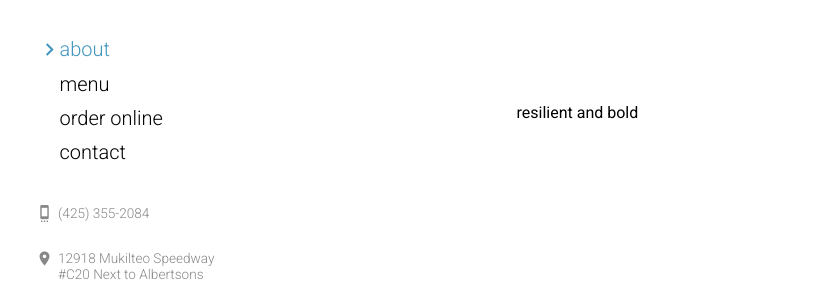
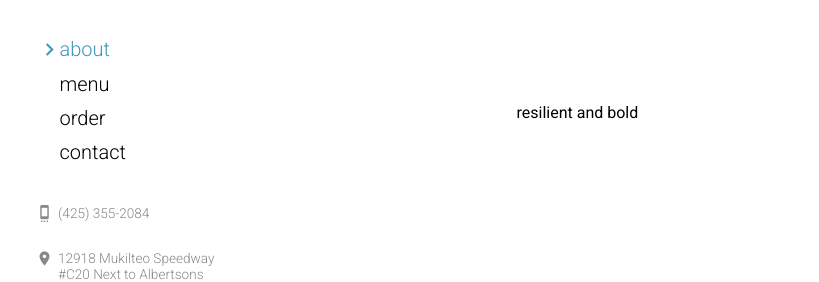
Before and after one commit to hanriver/site, a Jekyll site: the page built from index.html, in a window 1280 px wide. Shown: the part 176-458 px from the top of the page, without its empty margins (133-952 px from the left). Built offline with Jekyll 4.4.1, drawn with Linux system fonts in a browser that asks for light colours.

Commit message:
Update README, shorten 'order online' to just 'order'

```diff
--- a/_data/nav.yaml
+++ b/_data/nav.yaml
@@ -7,8 +7,8 @@ root:
     title: Menu
     url: /menu.html
 
-  - id: orderonline
-    title: Order Online
+  - id: order
+    title: Order
     url: https://www.mealjunction.com/lynnwood/the-han-river-12918-mukilteo-speedway-c20-98037/149FAE
 
   - id: contact
```
Also changed, not shown: README.md.
